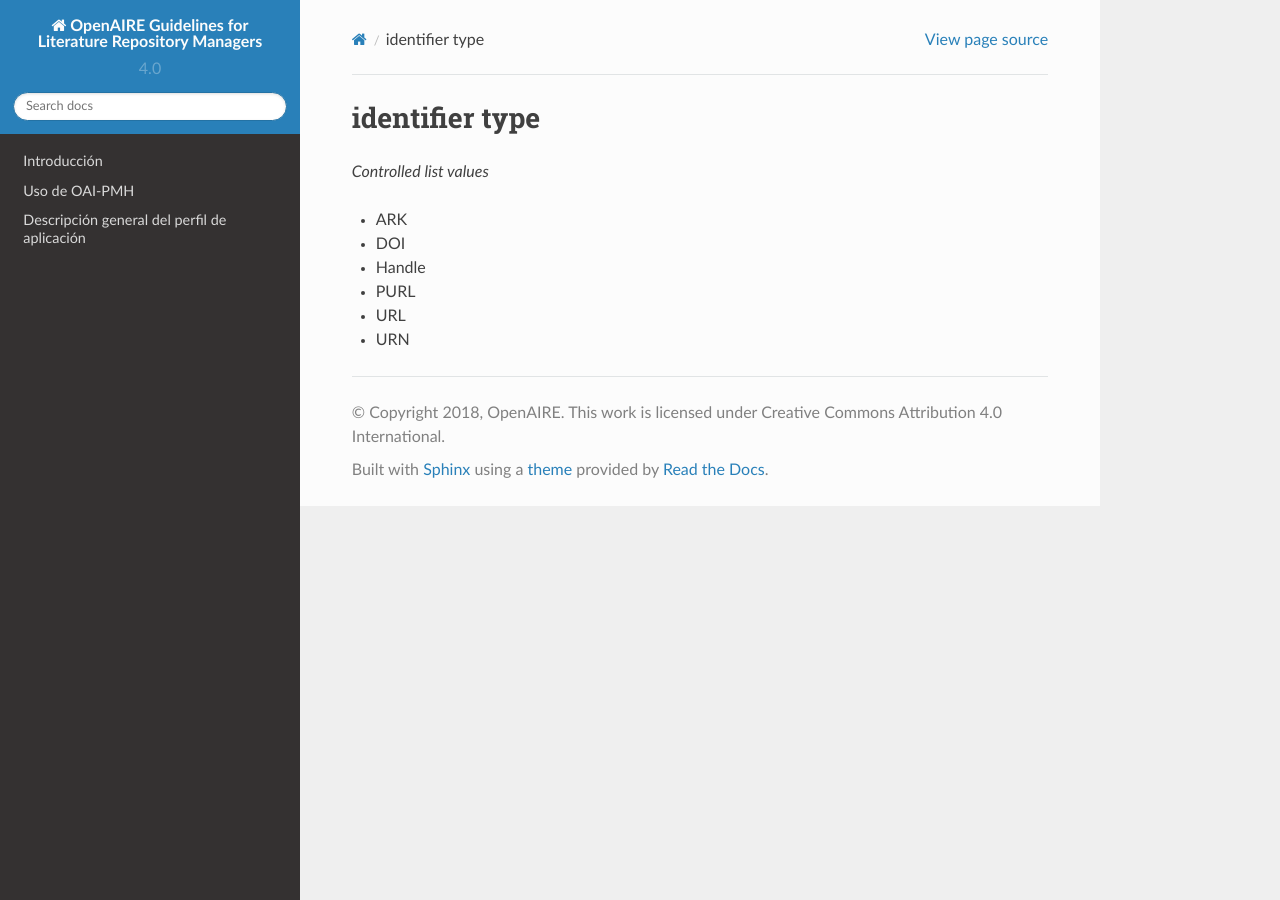
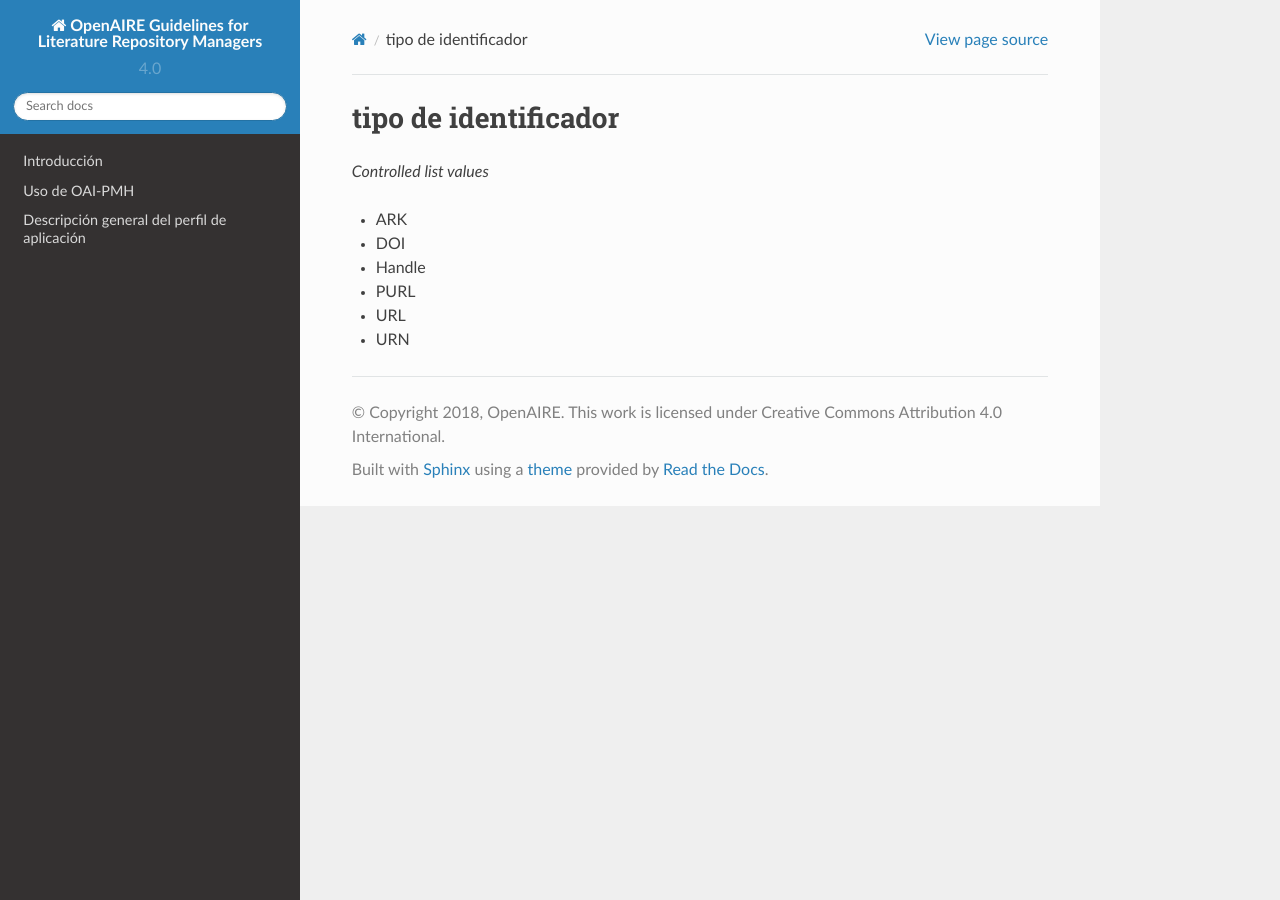
Before and after one commit to memoemg/openAIRE4, a Sphinx documentation site: the page built from docs/vocab_identifiertype.rst, in a window 1280 px wide. Built offline with Sphinx 7.4.7 and the Read the Docs theme 2.0.0, drawn with Linux system fonts in a browser that asks for light colours; a script that is not in the unit is left out.

Commit message:
Update vocab_identifiertype.rst

```diff
--- a/docs/vocab_identifiertype.rst
+++ b/docs/vocab_identifiertype.rst
@@ -4,7 +4,7 @@
 
 .. _vocab:identifiertype_identifiertype:
 
-identifier type
-===============
+tipo de identificador
+=====================
 
 .. include:: vocabularies/identifiertype.rst
```
